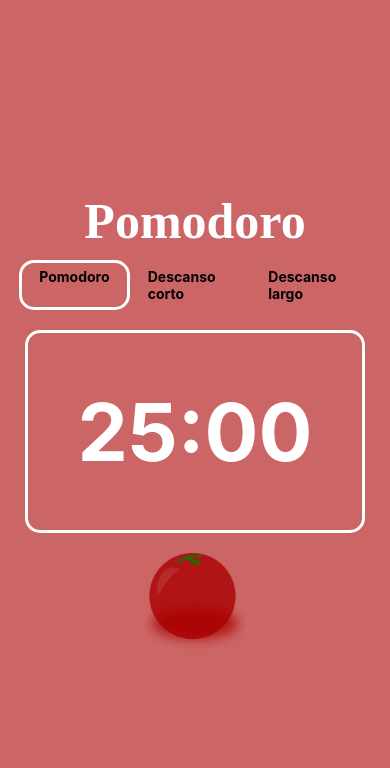
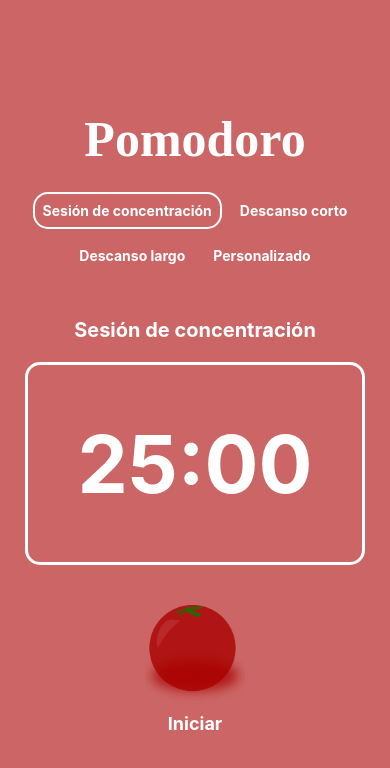
Before and after one commit to Danemoto9612/Pomodoro, a React Native app: screen / in a window 390 px wide. Shown: the top 768 px of the page. Built offline with nearby package versions, Linux system fonts and the light colour scheme.

Commit message:
UPD -> modules

```diff
--- a/App.tsx
+++ b/App.tsx
@@ -1,24 +1,67 @@
 import { StatusBar } from "expo-status-bar";
-import { Image, StyleSheet, Text, View } from "react-native";
-import { useState } from "react";
+import { Image, StyleSheet, Text, TouchableOpacity, View } from "react-native";
+import { useEffect, useState } from "react";
 import Timer from "./components/Timer";
 import Header from "./components/Header";
+import SessionInfo from "./components/SessionInfo";
 
-const colores = ["#cc6666", "#66cc99", "#66cccc"];
+const colores = ["#cc6666", "#66cc99", "#66cccc", "#a569bd"];
 
 export default function App() {
-  const [minutes, setMinutes] = useState(25);
-  const [time, setTime] = useState(minutes * 60);
-  const [currentTime, setCurrentTime] = useState<number>(0);
+  const [time, setTime] = useState(25 * 60);
+  const [currentTime, setCurrentTime] = useState(0);
   const [isActive, setIsActive] = useState(false);
-  const [isWorking, setIsWorking] = useState(false);
+
+  useEffect(() => {
+    let interval: ReturnType<typeof setInterval> | undefined;
+    if (isActive && time > 0) {
+      interval = setInterval(() => {
+        setTime((previousTime) => previousTime - 1);
+      }, 1000);
+    }
+    return () => {
+      if (interval) {
+        clearInterval(interval);
+      }
+    };
+  }, [isActive, time]);
+
+  function toggleTimer() {
+    if (time > 0) {
+      setIsActive((previousState) => !previousState);
+    }
+  }
 
   return (
-    <View style={[styles.container, {backgroundColor: colores[currentTime]}]}>
+    <View
+      style={[
+        styles.container,
+        { backgroundColor: colores[currentTime] },
+      ]}
+    >
       <Text style={styles.titulo}>Pomodoro</Text>
-      <Header setTime={setTime} currentTime={currentTime} setCurrentTime={setCurrentTime}/>
-      <Timer time={time}/>
-      <Image source={require("./assets/pomodoro.png")} style={[styles.imagen, {backgroundColor: colores[currentTime]}]} />
+      <Header
+        setTime={setTime}
+        currentTime={currentTime}
+        setCurrentTime={setCurrentTime}
+        setIsActive={setIsActive}
+      />
+      <SessionInfo currentTime={currentTime} />
+      <Timer time={time} />
+      <TouchableOpacity
+        onPress={toggleTimer}
+        activeOpacity={0.6}
+        style={styles.imageButton}
+      >
+        <Image
+          source={require("./assets/pomodoro.png")}
+          style={styles.imagen}
+        />
+
+        <Text style={styles.buttonText}>
+          {isActive ? "Pausar" : "Iniciar"}
+        </Text>
+      </TouchableOpacity>
       <StatusBar style="auto" />
     </View>
   );
@@ -27,19 +70,33 @@ export default function App() {
 const styles = StyleSheet.create({
   container: {
     flex: 1,
-    backgroundColor: "#000",
     alignItems: "center",
     justifyContent: "center",
   },
+
   titulo: {
     fontFamily: "cursive",
     fontSize: 50,
     fontWeight: "bold",
     color: "#fff",
   },
+
+  imageButton: {
+    alignItems: "center",
+    justifyContent: "center",
+    marginTop: 20,
+  },
+
   imagen: {
     height: 100,
     width: 100,
     borderRadius: 15,
   },
+
+  buttonText: {
+    color: "#fff",
+    fontSize: 18,
+    fontWeight: "bold",
+    marginTop: 8,
+  },
 });
--- a/components/Header.tsx
+++ b/components/Header.tsx
@@ -1,64 +1,140 @@
-import { StyleSheet, Text, TouchableOpacity, View } from 'react-native'
-import React from 'react'
+import { StyleSheet, Text, TextInput, TouchableOpacity, View } from "react-native";
 
-const opciones = ["Pomodoro", "Descanso corto", "Descanso largo"];
+import React, { useState } from "react";
 
-interface Props{
+const opciones = ["Sesión de concentración", "Descanso corto", "Descanso largo", "Personalizado"];
+
+interface Props {
   setTime: React.Dispatch<React.SetStateAction<number>>;
   currentTime: number;
   setCurrentTime: React.Dispatch<React.SetStateAction<number>>;
+  setIsActive: React.Dispatch<React.SetStateAction<boolean>>;
 }
 
-export default function Header({setTime, currentTime, setCurrentTime}: Props) {
+export default function Header({ setTime, currentTime, setCurrentTime, setIsActive }: Props) {
+  const [customMinutes, setCustomMinutes] = useState("");
 
   function handlePress(index: number): void {
-        if (index === opciones.length) {
+    setIsActive(false);
     setCurrentTime(index);
-        } else {
-            const newTime = (index === 0 ? 25 : (index === 1 ? 5: 15))
-            setCurrentTime(index);
-            setTime(newTime * 60)
+    if (index === 0) {
+      setTime(25 * 60);
+    }
+    if (index === 1) {
+      setTime(5 * 60);
+    }
+    if (index === 2) {
+      setTime(15 * 60);
+    }
+    if (index === 3) {
+      setTime(0);
+    }
+  }
+
+  function applyCustomTime() {
+    const minutes = Number(customMinutes);
+    if (minutes > 0) {
+      setTime(minutes * 60);
+      setCurrentTime(3);
+      setIsActive(false);
+      setCustomMinutes("");
     }
   }
 
   return (
     <View style={styles.container}>
       <View style={styles.botones}>
-        {
-            opciones.map((item, index) => (
+        {opciones.map((item, index) => (
           <TouchableOpacity
             key={index}
             onPress={() => handlePress(index)}
-                    style={[styles.itemStyle, currentTime !== index && {borderColor:"transparent"}]}
+            style={[
+              styles.itemStyle,
+              currentTime !== index && {
+                borderColor: "transparent",
+              },
+            ]}
           >
-                    <Text style={{fontWeight:"bold"}}>{item}</Text>
+            <Text style={styles.text}>
+              {item}
+            </Text>
           </TouchableOpacity>
-            ))
-        }
+        ))}
       </View>
+
+      {currentTime === 3 && (
+        <View style={styles.customContainer}>
+          <TextInput
+            style={styles.input}
+            placeholder="Minutos"
+            placeholderTextColor="#999"
+            keyboardType="numeric"
+            value={customMinutes}
+            onChangeText={setCustomMinutes}
+          />
+
+          <TouchableOpacity
+            style={styles.applyButton}
+            onPress={applyCustomTime}
+          >
+            <Text style={styles.applyText}>
+              Aplicar
+            </Text>
+          </TouchableOpacity>
         </View>
-  )
+      )}
+    </View>
+  );
 }
 
 const styles = StyleSheet.create({
   container: {
-        flexDirection: "column",
     alignItems: "center",
-        marginTop: 10,
     marginVertical: 20,
   },
+
   botones: {
     flexDirection: "row",
-        justifyContent: "space-between",
-        width: "100%",
+    justifyContent: "center",
+    flexWrap: "wrap",
   },
+
   itemStyle: {
-        borderWidth: 3,
-        padding: 5,
-        flex: 1,
-        marginHorizontal: 5,
+    borderWidth: 2,
+    padding: 8,
+    margin: 4,
     borderRadius: 15,
     alignItems: "center",
-        borderColor: "white",
+    borderColor: "#fff",
   },
-})
+
+  text: {
+    fontWeight: "bold",
+    color: "#fff",
+  },
+
+  customContainer: {
+    flexDirection: "row",
+    alignItems: "center",
+    marginTop: 15,
+  },
+
+  input: {
+    backgroundColor: "#fff",
+    width: 100,
+    padding: 10,
+    borderRadius: 10,
+    textAlign: "center",
+    marginRight: 10,
+  },
+
+  applyButton: {
+    backgroundColor: "#fff",
+    padding: 10,
+    borderRadius: 10,
+  },
+
+  applyText: {
+    fontWeight: "bold",
+  },
+});
--- /dev/null
+++ b/components/SessionInfo.tsx
@@ -0,0 +1,37 @@
+import { StyleSheet, Text, View } from "react-native";
+
+interface Props {
+  currentTime: number;
+}
+
+const SessionInfo = ({ currentTime }: Props) => {
+  const sessionNames = [
+    "Sesión de concentración",
+    "Descanso corto",
+    "Descanso largo",
+    "Tiempo personalizado",
+  ];
+
+  return (
+    <View style={styles.container}>
+      <Text style={styles.text}>
+        {sessionNames[currentTime]}
+      </Text>
+    </View>
+  );
+};
+
+const styles = StyleSheet.create({
+  container: {
+    marginVertical: 10,
+    padding: 10,
+  },
+
+  text: {
+    color: "#fff",
+    fontSize: 20,
+    fontWeight: "bold",
+  },
+});
+
+export default SessionInfo;
--- a/components/Timer.tsx
+++ b/components/Timer.tsx
@@ -1,36 +1,43 @@
-import { View, Text, StyleSheet } from 'react-native'
-import React from 'react'
+import { View, Text, StyleSheet } from "react-native";
 
-interface Props{
+interface Props {
   time: number;
 }
 
-const Timer = ({time}:Props) => {
-  const TimeFormat = `${Math.floor(time/60).toString().padStart(2,'0')}:${(time % 60).toString().padStart(2,'0')}`;
+const Timer = ({ time }: Props) => {
+  const timeFormat =
+    `${Math.floor(time / 60)
+      .toString()
+      .padStart(2, "0")}:${(time % 60)
+      .toString()
+      .padStart(2, "0")}`;
 
   return (
     <View style={styles.container}>
-      <Text style={styles.time}>{TimeFormat}</Text>
+      <Text style={styles.time}>
+        {timeFormat}
+      </Text>
     </View>
-  )
-}
+  );
+};
 
-const styles = StyleSheet.create ({
+const styles = StyleSheet.create({
   container: {
-        alignItems: 'center',
-        justifyContent: 'center',
+    alignItems: "center",
+    justifyContent: "center",
     padding: 50,
     marginBottom: 20,
     borderColor: "white",
     borderWidth: 3,
-        borderRadius: 15
+    borderRadius: 15,
   },
+
   time: {
     fontSize: 80,
-        fontWeight: 'bold',
-        textAlign: 'center',
-        color: '#fff'
+    fontWeight: "bold",
+    textAlign: "center",
+    color: "#fff",
   },
-})
+});
 
-export default Timer
+export default Timer;
```
Lines whose indentation alone changed are shown as unchanged.
